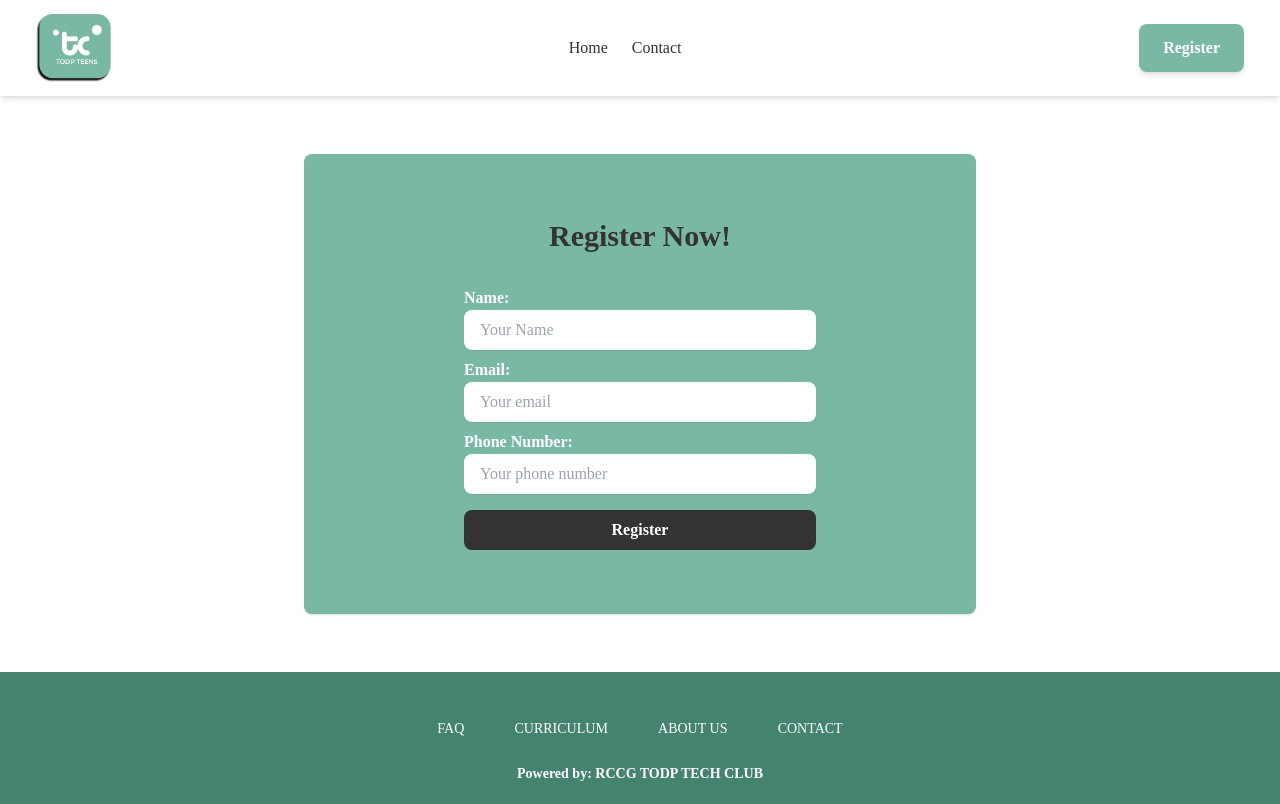
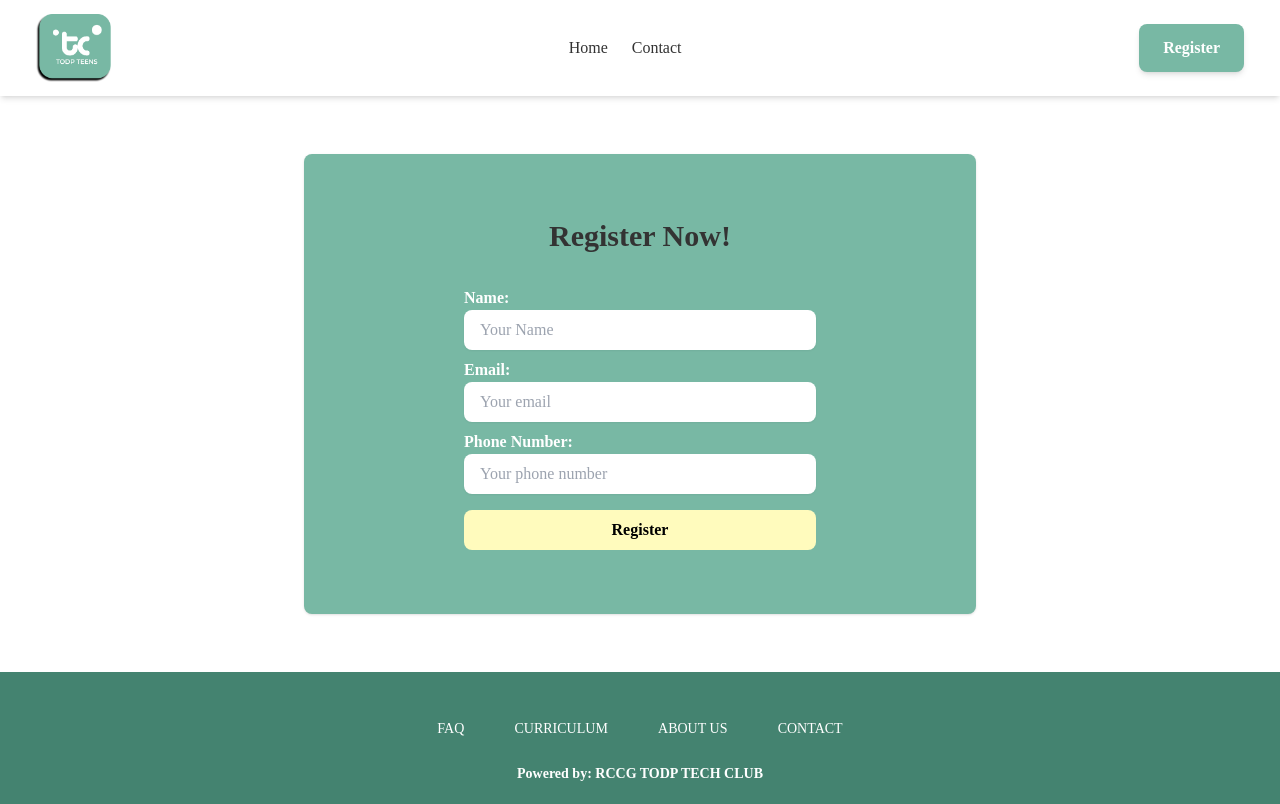
Before and after one commit to godstimedev/techclub-landing-page, a React (Create React App) app: page /registration in a window 1280 px wide. Built offline with nearby package versions, Linux system fonts and the light colour scheme.

Commit message:
modified registration submit button

```diff
--- a/src/components/Registration.jsx
+++ b/src/components/Registration.jsx
@@ -89,8 +89,8 @@ function Registration() {
 						)}
 						<button
 							className={`mt-4 px-2 ${
-								loading ? 'bg-[#fff]' : 'bg-[#333]'
-							} py-2 rounded-lg text-[#fff] hover:opacity-90 focus:ring-[#333] focus:ring-offset-[#333]  w-full transition ease-in duration-200 text-center text-base font-semibold`}
+								loading ? 'bg-[#fff]' : 'bg-[#FFFBBD]'
+							} py-2 rounded-lg text-[#000] hover:opacity-90 focus:ring-[#333] focus:ring-offset-[#333]  w-full transition ease-in duration-200 text-center text-base font-semibold`}
 						>
 							{loading ? (
 								<div className="text-black text-center">
```
